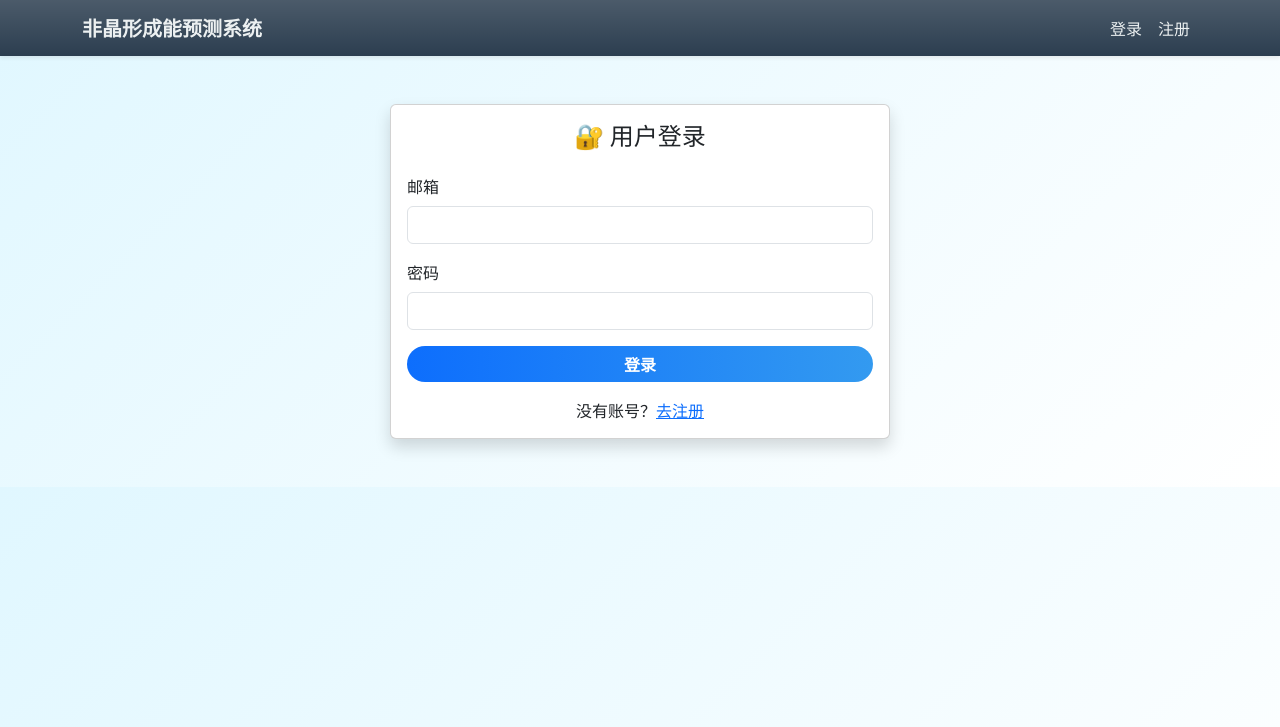
After one commit to xieye777/dmax-predictor, a Flask app: template templates/login.html in a window 1280 px wide. The commit adds this page. Shown: the top 727 px of the page. Run offline with Flask 3, Linux system fonts and the light colour scheme; the template is opened without the code that fills it, so the values that code supplies are empty; parts of the project's set-up code (start-up, migrations or seed data) failed here and were passed over.

Commit message:
Add files via upload

```diff
--- a/static/style.css
+++ b/static/style.css
@@ -52,3 +52,22 @@ body {
 .navbar .nav-link:hover {
   color: #3498db;
 }
+/* 用户状态：禁用邮箱显示 */
+.nav-link.disabled {
+  color: #bbb !important;
+  pointer-events: none;
+}
+
+/* 登录注册卡片样式 */
+.card-auth {
+  border-radius: 1rem;
+  padding: 2rem;
+  background-color: #fff;
+  box-shadow: 0 0 10px rgba(0,0,0,0.05);
+}
+
+/* 输入框聚焦效果 */
+input:focus {
+  border-color: #0d6efd;
+  box-shadow: 0 0 0 0.15rem rgba(13, 110, 253, 0.25);
+}
--- /dev/null
+++ b/templates/login.html
@@ -0,0 +1,54 @@
+
+<!DOCTYPE html>
+<html lang="zh">
+<head>
+  <meta charset="UTF-8">
+  <title>登录 - 非晶形成能预测系统</title>
+  <link href="https://cdn.jsdelivr.net/npm/bootstrap@5.3.0/dist/css/bootstrap.min.css" rel="stylesheet">
+  <link href="https://cdnjs.cloudflare.com/ajax/libs/font-awesome/6.5.0/css/all.min.css" rel="stylesheet">
+  <link href="{{ url_for('static', filename='style.css') }}" rel="stylesheet">
+</head>
+<body class="bg-light">
+  <nav class="navbar navbar-expand-lg navbar-dark bg-gradient shadow-sm">
+    <div class="container">
+      <a class="navbar-brand fw-bold text-white" href="/">非晶形成能预测系统</a>
+      <ul class="navbar-nav ms-auto">
+        {% if g.user %}
+          <li class="nav-item"><span class="nav-link disabled">👤 {{ g.user['email'] }}</span></li>
+          <li class="nav-item"><a class="nav-link" href="/logout">退出</a></li>
+        {% else %}
+          <li class="nav-item"><a class="nav-link" href="/login">登录</a></li>
+          <li class="nav-item"><a class="nav-link" href="/register">注册</a></li>
+        {% endif %}
+      </ul>
+    </div>
+  </nav>
+
+  <div class="container py-5">
+    <div class="card mx-auto shadow" style="max-width: 500px;">
+      <div class="card-body">
+        <h4 class="card-title text-center mb-4">🔐 用户登录</h4>
+        <form method="post">
+          <div class="mb-3">
+            <label for="email" class="form-label">邮箱</label>
+            <input type="email" class="form-control" name="email" required>
+          </div>
+          <div class="mb-3">
+            <label for="password" class="form-label">密码</label>
+            <input type="password" class="form-control" name="password" required>
+          </div>
+          <div class="d-grid">
+            <button type="submit" class="btn btn-predict">登录</button>
+          </div>
+        </form>
+        {% if error %}
+        <div class="alert alert-danger mt-3">{{ error }}</div>
+        {% endif %}
+        <div class="text-center mt-3">
+          没有账号？<a href="/register">去注册</a>
+        </div>
+      </div>
+    </div>
+  </div>
+</body>
+</html>
```
Also changed, not shown: templates/batch.html (+8 -0 lines), templates/history.html (+8 -0 lines), templates/index.html (+8 -0 lines), templates/register.html (added, +54 -0 lines).
